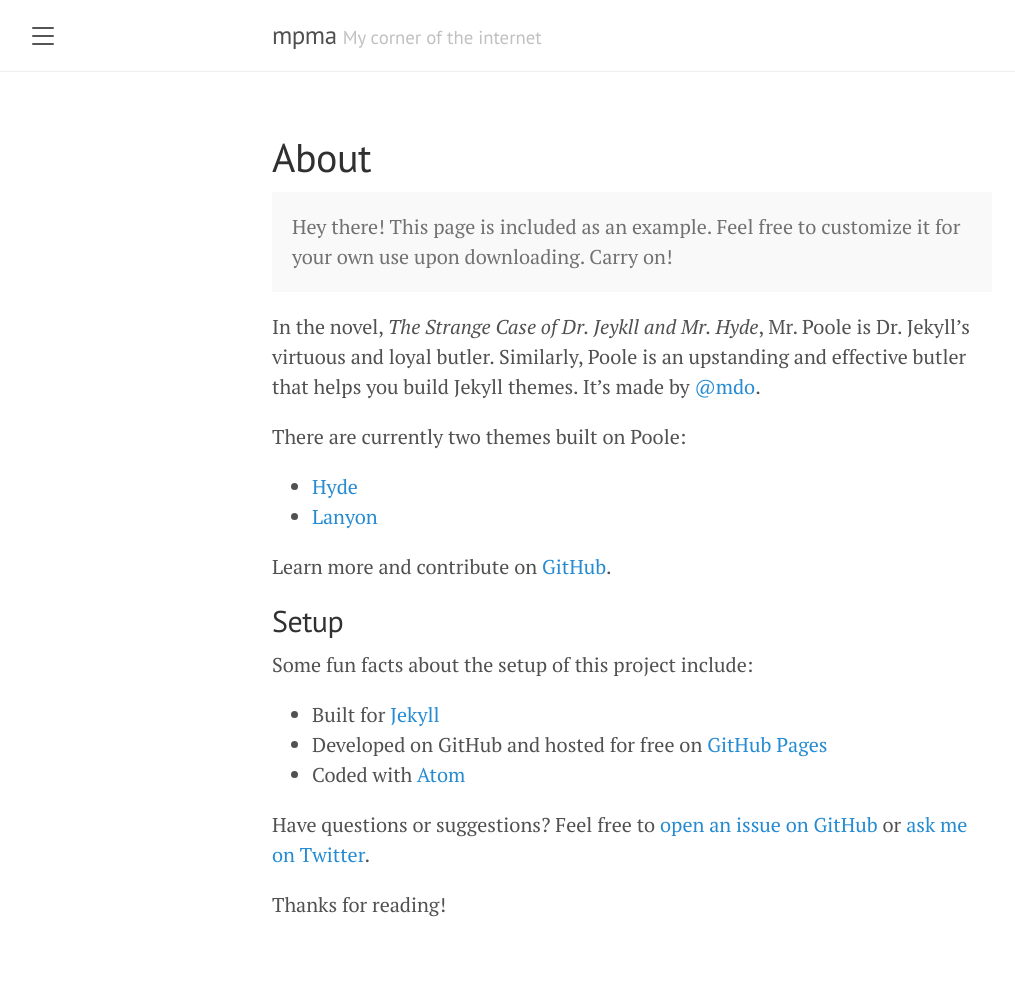
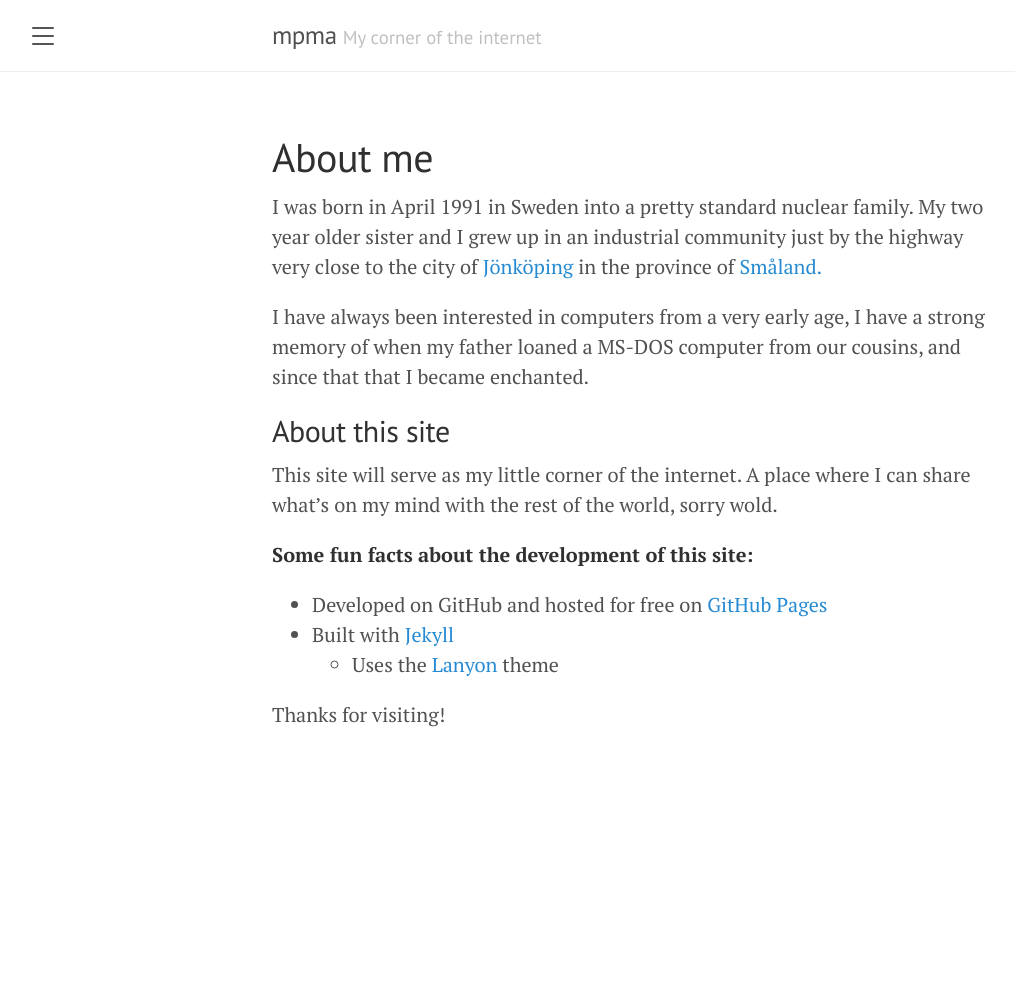
Before and after one commit to Questo/questo.github.io, a Jekyll site: the page built from about.md, in a window 1280 px wide. Shown: the whole page, without its empty margins (8-1023 px from the left). Built offline with Jekyll 4.4.1, drawn with Linux system fonts in a browser that asks for light colours; after the commit the page ends 900 px from its top, so only the background shows below that.

Commit message:
tinkering

```diff
--- a/_config.yml
+++ b/_config.yml
@@ -1,7 +1,7 @@
 # Setup
 title:               mpma
 tagline:             'My corner of the internet'
-description:         'A place for mathias to went his ideas to the world, sorry world.'
+description:         'A place for mathias expose his mind to the world, sorry world.'
 url:
 baseurl:             ''
 paginate:            5
@@ -9,9 +9,9 @@ permalink:           pretty
 
 # About/contact
 author:
-  name:              Mark Otto
-  url:               https://twitter.com/mdo
-  email:             markdotto@gmail.com
+  name:              Mathias Andreasen
+  url:               https://mpma.se
+  email:             mathiasandreasen91@gmail.com
 
 # Gems
 plugins:
--- a/_includes/sidebar.html
+++ b/_includes/sidebar.html
@@ -20,14 +20,17 @@
     {% for node in pages_list %}
     {% if node.title != null %}
     {% if node.layout == "page" %}
-          <a class="sidebar-nav-item{% if page.url == node.url %} active{% endif %}" href="{{ node.url | absolute_url }}">{{ node.title }}</a>
+    <a class="sidebar-nav-item{% if page.url == node.url %} active{% endif %}" href="{{ node.url | absolute_url }}">{{
+      node.title }}</a>
     {% endif %}
     {% endif %}
     {% endfor %}
 
+    <!--
     <a class="sidebar-nav-item" href="{{ site.github.repo }}/archive/v{{ site.version }}.zip">Download</a>
     <a class="sidebar-nav-item" href="{{ site.github.repo }}">GitHub project</a>
     <span class="sidebar-nav-item">Currently v{{ site.version }}</span>
+    -->
   </nav>
 
   <div class="sidebar-item">
--- a/about.md
+++ b/about.md
@@ -1,29 +1,18 @@
 ---
 layout: page
-title: About
+title: About me
 ---
 
-<p class="message">
-  Hey there! This page is included as an example. Feel free to customize it for your own use upon downloading. Carry on!
-</p>
+I was born in April 1991 in Sweden into a pretty standard nuclear family. My two year older sister and I grew up in an industrial community just by the highway very close to the city of <a href="https://en.wikipedia.org/wiki/jönköping" target="__blank">Jönköping</a> in the province of <a href="https://en.wikipedia.org/wiki/småland" target="__blank">Småland.</a>
 
-In the novel, *The Strange Case of Dr. Jeykll and Mr. Hyde*, Mr. Poole is Dr. Jekyll's virtuous and loyal butler. Similarly, Poole is an upstanding and effective butler that helps you build Jekyll themes. It's made by [@mdo](https://twitter.com/mdo).
+I have always been interested in computers from a very early age, I have a strong memory of when my father loaned a MS-DOS computer from our cousins, and since that that I became enchanted.
 
-There are currently two themes built on Poole:
+## About this site
+This site will serve as my little corner of the internet. A place where I can share what's on my mind with the rest of the world, sorry wold.
 
-* [Hyde](http://hyde.getpoole.com)
-* [Lanyon](http://lanyon.getpoole.com)
+**Some fun facts about the development of this site:**
+* Developed on GitHub and hosted for free on [GitHub Pages](https://pages.github.com)
+* Built with [Jekyll](https://jekyllrb.com)
+    * Uses the [Lanyon](http://lanyon.getpoole.com) theme
 
-Learn more and contribute on [GitHub](https://github.com/poole).
-
-## Setup
-
-Some fun facts about the setup of this project include:
-
-* Built for [Jekyll](https://jekyllrb.com)
-* Developed on GitHub and hosted for free on [GitHub Pages](https://pages.github.com)
-* Coded with [Atom](https://atom.io)
-
-Have questions or suggestions? Feel free to [open an issue on GitHub](https://github.com/poole/issues/new) or [ask me on Twitter](https://twitter.com/mdo).
-
-Thanks for reading!
+Thanks for visiting!
--- a/index.html
+++ b/index.html
@@ -14,7 +14,6 @@ title: Home
 
     <span class="post-date">{{ post.date | date_to_string }}</span>
 
-    {{ post.content }}
   </div>
   {% endfor %}
 </div>
```
Also changed, not shown: _posts/2020-04-03-introducing-lanyon.md (deleted, +0 -38 lines). Lines whose indentation alone changed are shown as unchanged.
